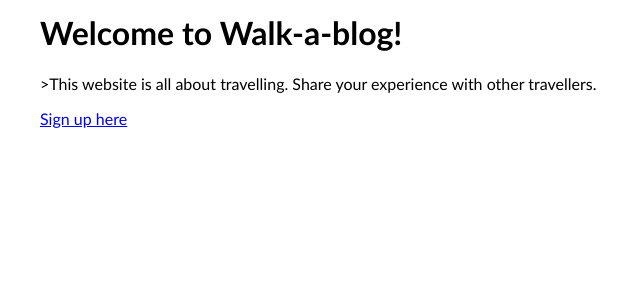
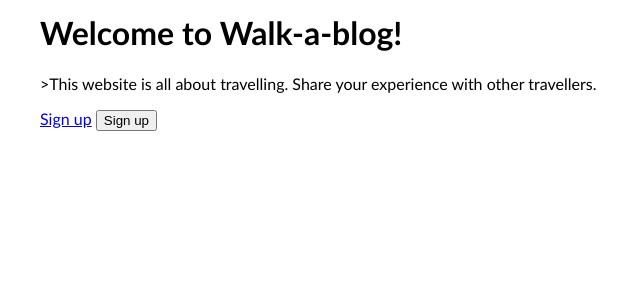
Before and after one commit to TheBlackBloodyUnicorn/pico_wanderblog, a PHP site: page / in a window 1280 px wide. Shown: the part 381-681 px from the top of the page, without its empty margins (0-640 px from the left). Run offline with PHP 8.4, Linux system fonts and the light colour scheme; grey boxes labelled with a size stand in for pictures from a placeholder-image service; data that the repository does not hold is empty; some libraries are stand-ins or nearby versions.

Commit message:
This is a blank sign up page, just testing pusing to github

```diff
--- a/views/home.php
+++ b/views/home.php
@@ -41,7 +41,8 @@
     <div id="content">
         <h1>Welcome to Walk-a-blog!</h1>
         <p>>This website is all about travelling. Share your experience with other travellers.</p>
-        <a href="signUp.php" class="button">Sign up here</a>
+        <a href="signUp.php" class="button">Sign up</a>
+        <button onclick="location.href='signUp.php'">Sign up</button>
         <div id="adventure-container">
           <?php
           if(isset($adventures)){
```
